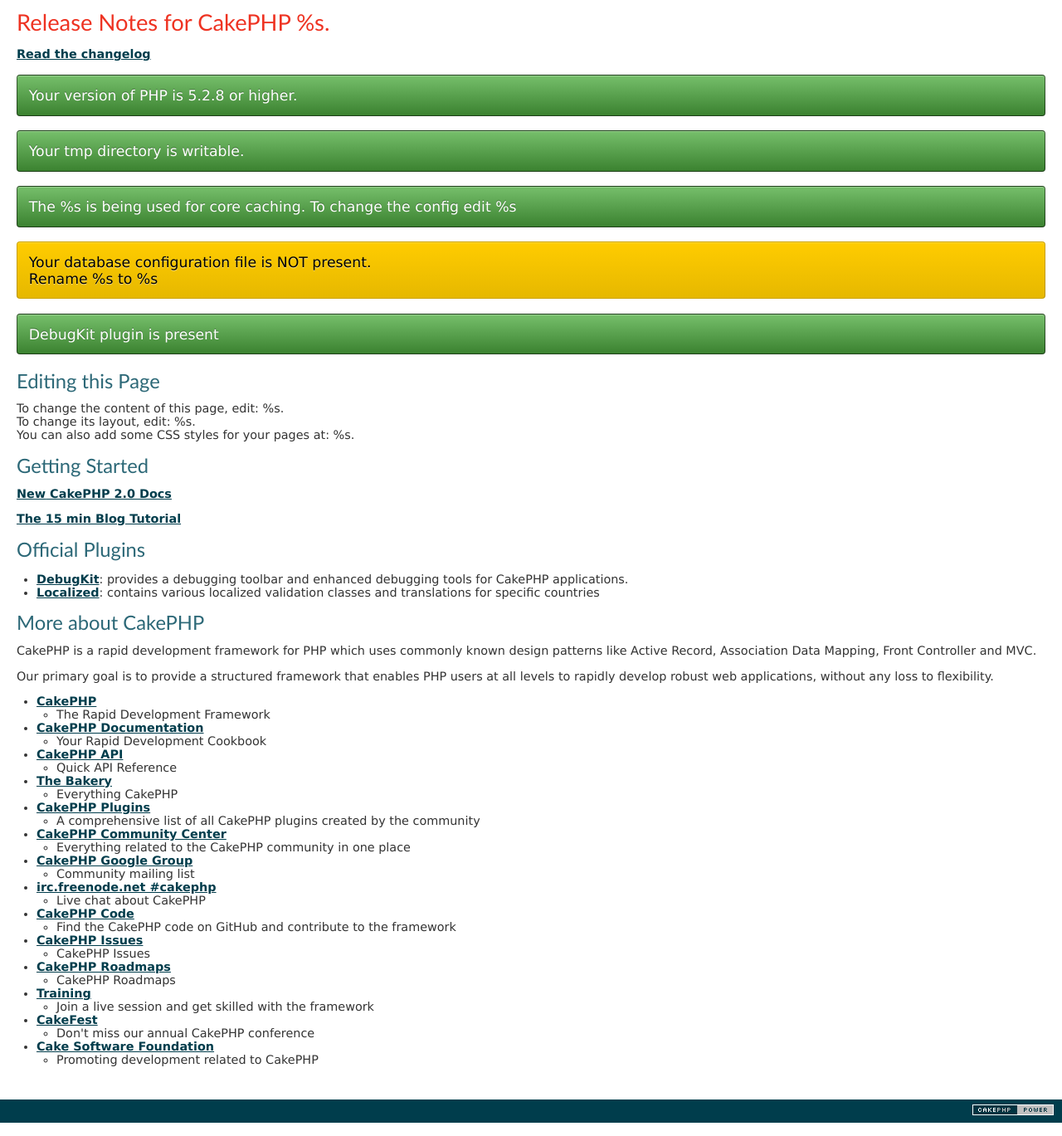
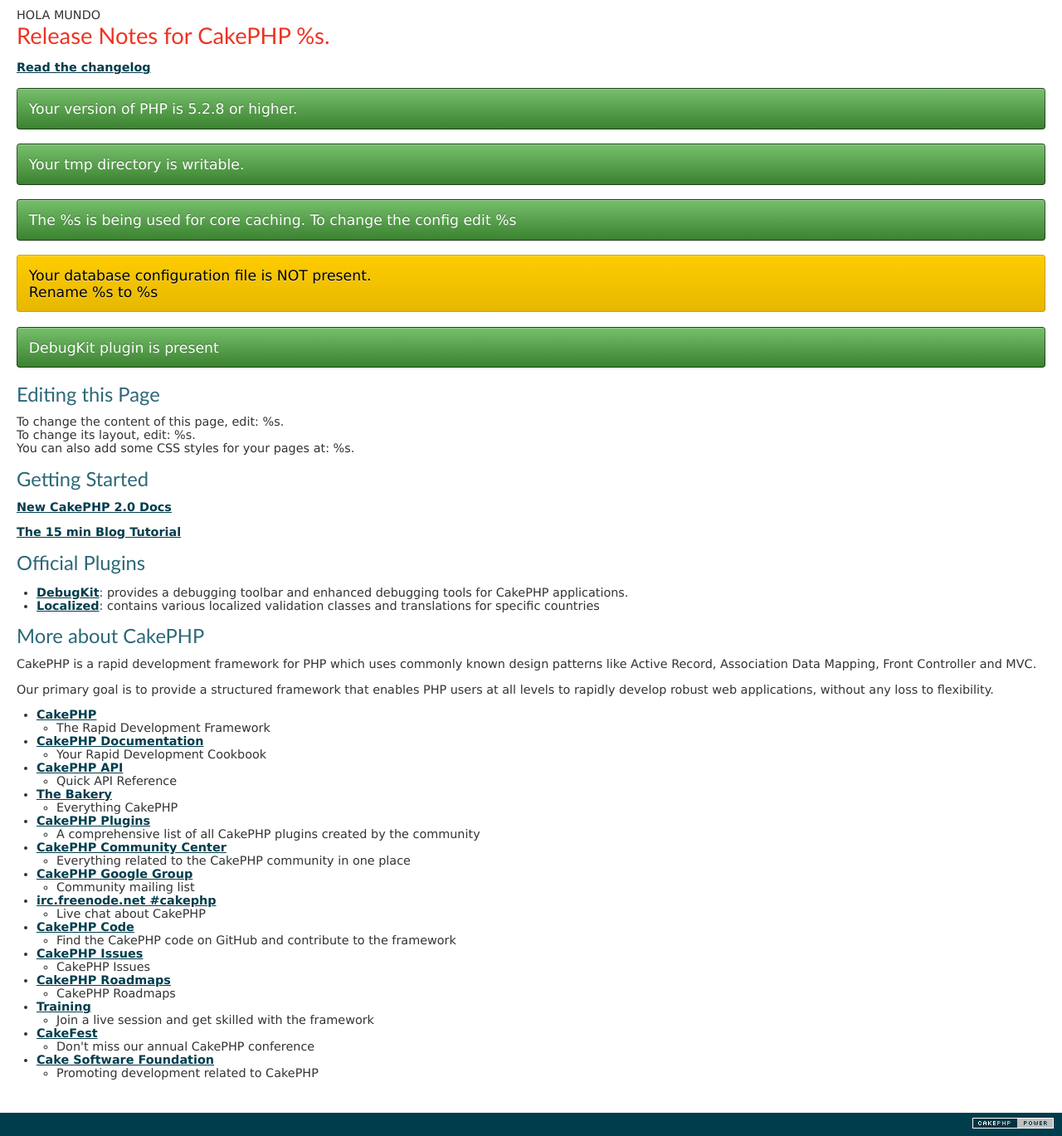
Before and after one commit to ICTICore/Prueba_ICTI_2, a CakePHP app: the page made by app/View/Pages/home.ctp in a window 1280 px wide. Shown: the part 47-1416 px from the top of the page at 83% size. Run offline with PHP 8.4 and a stand-in for CakePHP, Linux system fonts and the light colour scheme; the template is opened without the code that fills it, so the values that code supplies are empty; some libraries are stand-ins or nearby versions.

Commit message:
Segundo Commit

```diff
--- a/app/View/Pages/home.ctp
+++ b/app/View/Pages/home.ctp
@@ -13,6 +13,7 @@
 
 App::uses('Debugger', 'Utility');
 ?>
+HOLA MUNDO
 <h2><?php echo __d('cake_dev', 'Release Notes for CakePHP %s.', Configure::version()); ?></h2>
 <p>
 	<a href="http://cakephp.org/changelogs/<?php echo Configure::version(); ?>"><?php echo __d('cake_dev', 'Read the changelog'); ?> </a>
```
